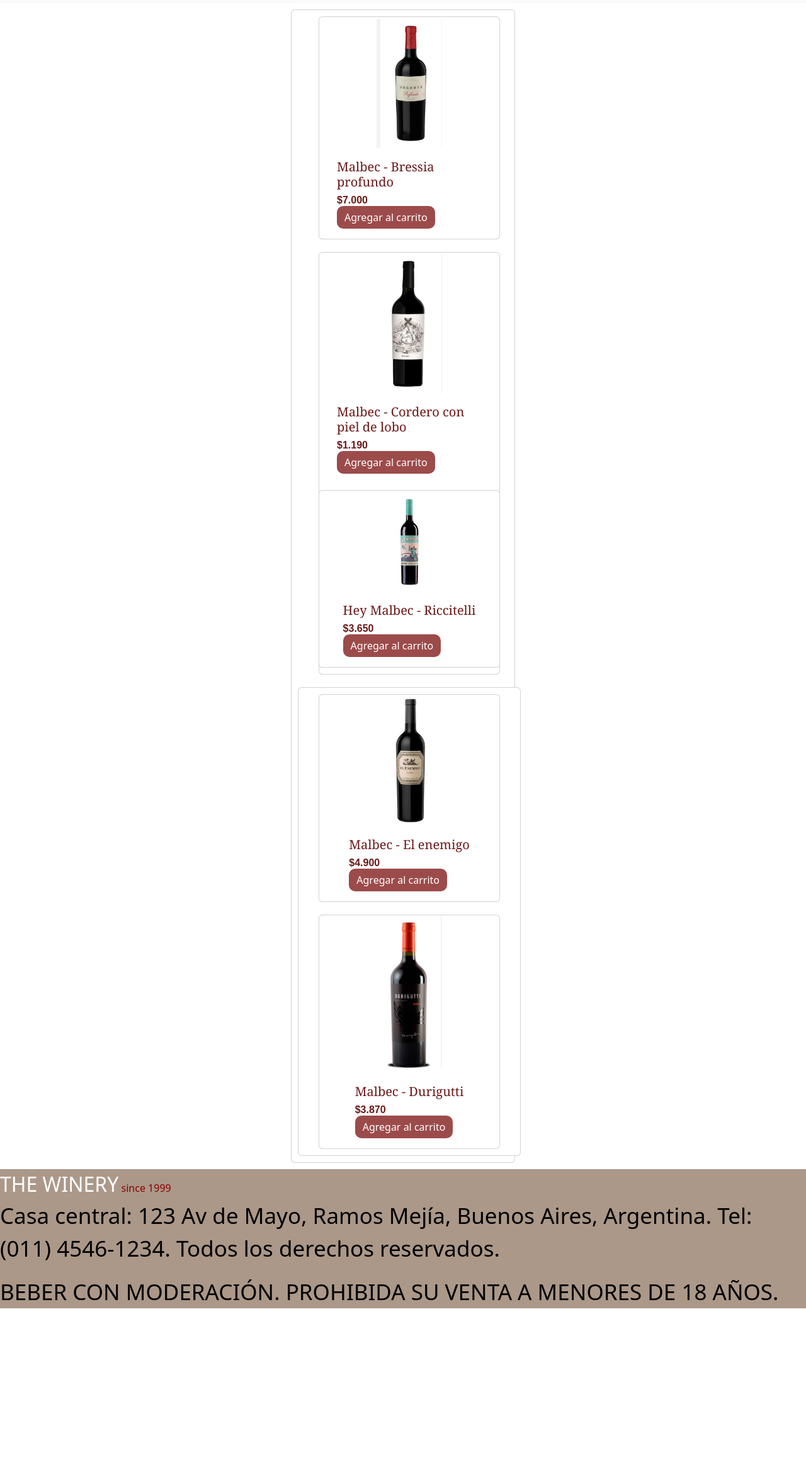
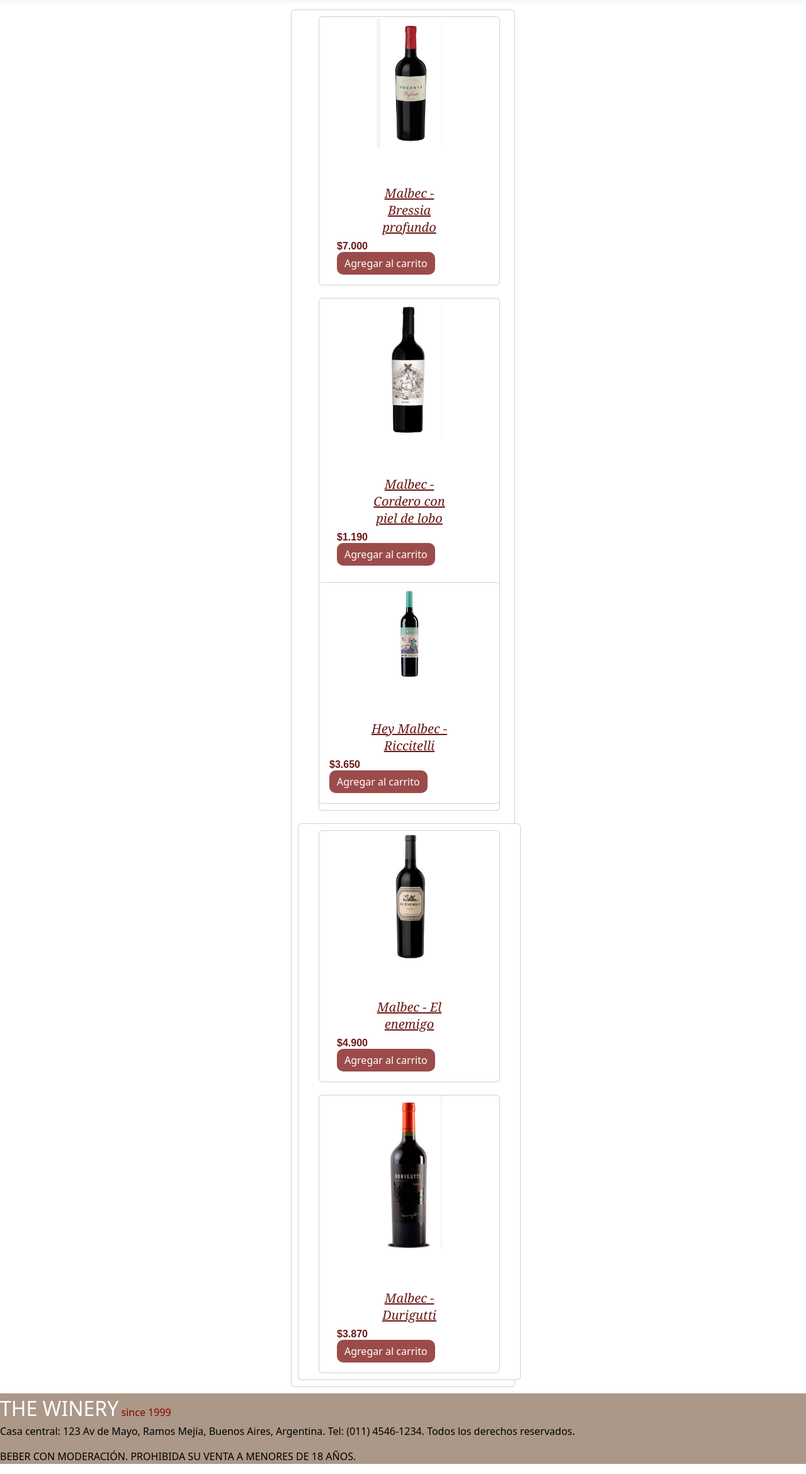
Before and after one commit to Guadaarenedo/Proyecto-Final, a website: page pages/vinos.html in a window 1280 px wide. Shown: the part 193-2533 px from the top of the page at 63% size. Before the commit the page ends 2286 px from the top, so only its background shows below. Drawn offline with nearby package versions, Linux system fonts and the light colour scheme.

Commit message:
correccion de footer

```diff
--- a/pages/vinos.html
+++ b/pages/vinos.html
@@ -47,7 +47,7 @@
                 <div class="card col-12 col-lg-4" style="width: 18rem;">
                     <img class="vinos" src="../img/malbec-bressia-profundo.PNG" class="card-img-top" alt="vino malbec bodega bressia profundo">
                     <div class="card-body">
-                      <h5 class="card-title titulo-tarjeta">Malbec - Bressia profundo</h5>
+                      <h1 class="card-title titulo-tarjeta">Malbec - Bressia profundo</h1>
                       <p class="card-text texto-tarjeta">$7.000</p>
                       <a href="#" class="btn btn-primary btn-agregar">Agregar al carrito</a>
                     </div>
@@ -55,14 +55,14 @@
                 <div class="card col-12 col-lg-4" style="width: 18rem;">
                     <img class="vinos" src="../img/malbec-cordero-con-piel-de-lobo.PNG" class="card-img-top" alt="vino malbec bodega cordero con piel de lobo">
                     <div class="card-body">
-                      <h5 class="card-title titulo-tarjeta">Malbec - Cordero con piel de lobo</h5>
+                      <h1 class="card-title titulo-tarjeta">Malbec - Cordero con piel de lobo</h1>
                       <p class="card-text texto-tarjeta">$1.190</p>
                       <a href="#" class="btn btn-primary btn-agregar">Agregar al carrito</a>
                     </div>
                     <div class="card col-12 col-lg-4" style="width: 18rem;">
                         <img class="vinos" src="../img/heymalbec.jpg" class="card-img-top" alt="vino hey malbec de bodega Riccitelli">
                         <div class="card-body">
-                          <h5 class="card-title titulo-tarjeta">Hey Malbec - Riccitelli</h5>
+                          <h1 class="card-title titulo-tarjeta">Hey Malbec - Riccitelli</h1>
                           <p class="card-text texto-tarjeta">$3.650</p>
                           <a href="#" class="btn btn-primary btn-agregar">Agregar al carrito</a>
                         </div>
@@ -72,7 +72,7 @@
                     <div class="card col-12 col-lg-4" style="width: 18rem;">
                         <img class="vinos" src="../img/malbec-el-enemigo.PNG" class="card-img-top" alt="vino malbec de bodega el enemigo">
                         <div class="card-body">
-                          <h5 class="card-title titulo-tarjeta">Malbec - El enemigo</h5>
+                          <h1 class="card-title titulo-tarjeta">Malbec - El enemigo</h1>
                           <p class="card-text texto-tarjeta">$4.900</p>
                           <a href="#" class="btn btn-primary btn-agregar">Agregar al carrito</a>
                         </div>
@@ -80,7 +80,7 @@
                     <div class="card col-12 col-lg-4" style="width: 18rem;">
                         <img class="vinos" src="../img/malbec-durigutti.PNG" class="card-img-top" alt="vino malbec de bodega Durigutti">
                         <div class="card-body">
-                          <h5 class="card-title titulo-tarjeta">Malbec - Durigutti</h5>
+                          <h1 class="card-title titulo-tarjeta">Malbec - Durigutti</h1>
                           <p class="card-text texto-tarjeta">$3.870</p>
                           <a href="#" class="btn btn-primary btn-agregar">Agregar al carrito</a>
                         </div>
--- a/scss/componentes/_footer.scss
+++ b/scss/componentes/_footer.scss
@@ -16,7 +16,7 @@
     }
 
     p {
-        font-size: nth($font-size, 6 );
+        font-size: nth($font-size, 2 );
         color: nth($colores, 6 );
     }
 
```
Also changed, not shown: pages/promociones.html (+7 -7 lines), css/style.css.
